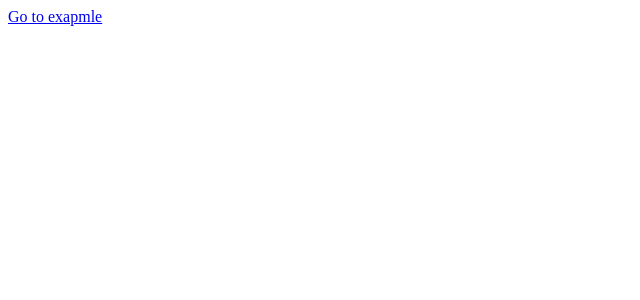
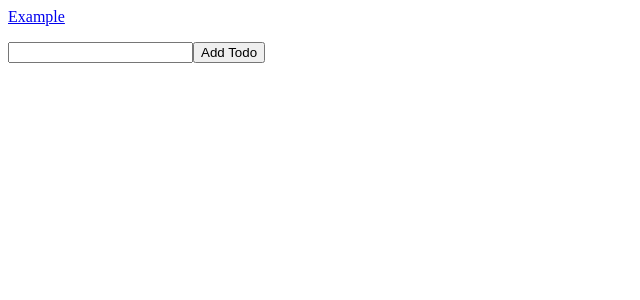
Before and after one commit to kolaczyn/zustand-todo-app, a Next.js app: page / in a window 1280 px wide. Shown: the top 300 px of the page, without its empty margins (0-640 px from the left). Built offline with nearby package versions, Linux system fonts and the light colour scheme.

Commit message:
basic todo list

```diff
--- a/pages/index.tsx
+++ b/pages/index.tsx
@@ -1,13 +1,37 @@
 import type { NextPage } from "next";
 
 import Link from "next/link";
+import { useRef } from "react";
+import { useTodoListStore } from "../src/store/todoList";
+
+const Todos = () => {
+  const todos = useTodoListStore((state) => state.todos);
+  return (
+    <ol>
+      {todos.map((todo) => (
+        <li key={todo.id}>{todo.message}</li>
+      ))}
+    </ol>
+  );
+};
 
 const Home: NextPage = () => {
+  const ref = useRef<HTMLInputElement>(null);
+  const addTodo = useTodoListStore((state) => state.addTodo);
+  const handleAddTodo = () => {
+    addTodo({
+      id: Math.random(),
+      message: ref.current?.value ?? "[empty message]",
+    });
+  };
   return (
     <div>
       <Link href="/example">
-        <a>Go to exapmle</a>
+        <a>Example</a>
       </Link>
+      <Todos />
+      <input ref={ref} />
+      <button onClick={handleAddTodo}>Add Todo</button>
     </div>
   );
 };
--- /dev/null
+++ b/src/store/todoList.tsx
@@ -0,0 +1,23 @@
+import create from "zustand";
+
+type Todo = {
+  message: string;
+  id: number;
+};
+
+type TodoListState = {
+  todos: Todo[];
+  topTodoId: number | "None";
+  addTodo: (todo: Todo) => void;
+  removeTodo: (id: number) => void;
+  changeTopTodo: (value: number | "None") => void;
+};
+
+export const useTodoListStore = create<TodoListState>((set) => ({
+  todos: [],
+  topTodoId: "None",
+  addTodo: (todo) => set((state) => ({ todos: [...state.todos, todo] })),
+  changeTopTodo: (value) => set((state) => ({ topTodoId: value })),
+  removeTodo: (id) =>
+    set((state) => ({ todos: state.todos.filter((todo) => todo.id !== id) })),
+}));
```
